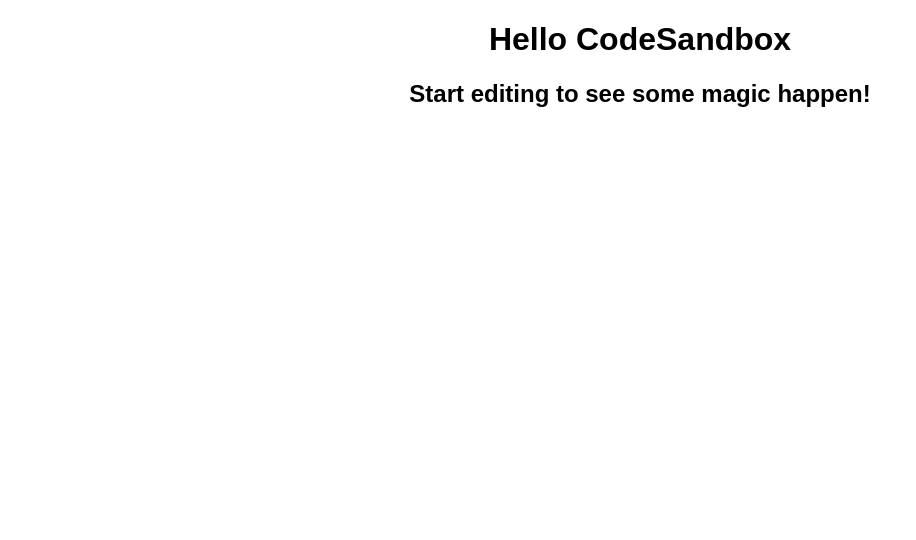
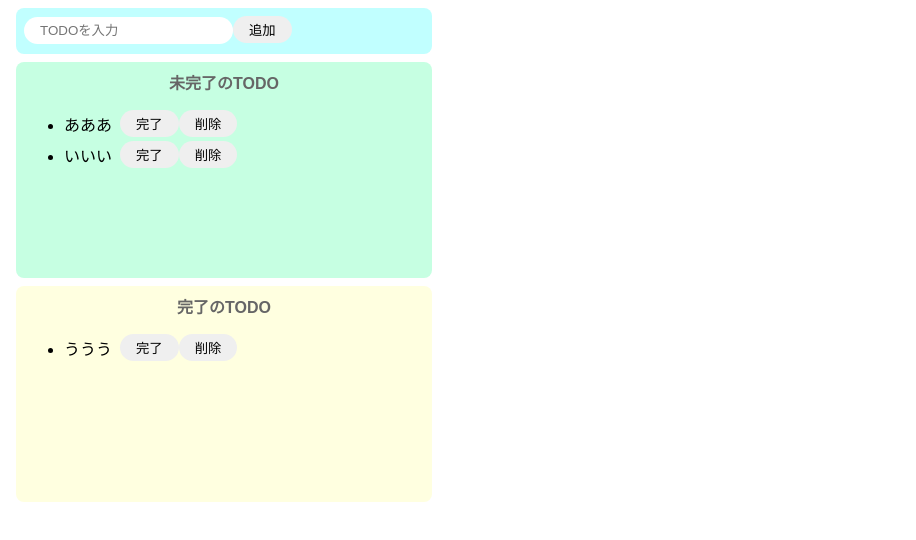
Before and after one commit to ao9mame/react-practice, a React (Create React App) app: page / in a window 1280 px wide. Shown: the top 540 px of the page, without its empty margins (0-916 px from the left). Built offline with nearby package versions, Linux system fonts and the light colour scheme.

Commit message:
add base

```diff
--- a/src/App.js
+++ /dev/null
@@ -1,10 +0,0 @@
-import "./styles.css";
-
-export default function App() {
-  return (
-    <div className="App">
-      <h1>Hello CodeSandbox</h1>
-      <h2>Start editing to see some magic happen!</h2>
-    </div>
-  );
-}
--- /dev/null
+++ b/src/App.jsx
@@ -0,0 +1,38 @@
+import React from "react";
+import "./styles.css";
+
+export const App = () => {
+  return (
+    <>
+      <div className="input-area">
+        <input placeholder="TODOを入力" />
+        <button>追加</button>
+      </div>
+      <div className="incomplete-area">
+        <p className="title">未完了のTODO</p>
+        <ul>
+          <div className="list-row">
+            <li>あああ</li>
+            <button>完了</button>
+            <button>削除</button>
+          </div>
+          <div className="list-row">
+            <li>いいい</li>
+            <button>完了</button>
+            <button>削除</button>
+          </div>
+        </ul>
+      </div>
+      <div className="complete-area">
+        <p className="title">完了のTODO</p>
+        <ul>
+          <div className="list-row">
+            <li>ううう</li>
+            <button>完了</button>
+            <button>削除</button>
+          </div>
+        </ul>
+      </div>
+    </>
+  );
+};
--- a/src/index.js
+++ b/src/index.js
@@ -1,12 +1,6 @@
-import { StrictMode } from "react";
-import ReactDOM from "react-dom";
+import React from "react";
+import ReactDom from "react-dom";
 
-import App from "./App";
+import { App } from "./App";
 
-const rootElement = document.getElementById("root");
-ReactDOM.render(
-  <StrictMode>
-    <App />
-  </StrictMode>,
-  rootElement
-);
+ReactDom.render(<App />, document.getElementById("root"));
--- a/src/styles.css
+++ b/src/styles.css
@@ -1,4 +1,66 @@
-.App {
+body {
   font-family: sans-serif;
+}
+
+input {
+  border-radius: 16px;
+  border: none;
+  padding: 6px 16px;
+  outline: none;
+}
+
+button {
+  border-radius: 16px;
+  border: none;
+  padding: 4px 16px;
+}
+
+button:hover {
+  background-color: #ff7fff;
+  color: #fff;
+  cursor: pointer;
+}
+
+li {
+  margin-right: 8px;
+}
+
+.input-area {
+  background-color: #c1ffff;
+  width: 400px;
+  height: 30px;
+  border-radius: 8px;
+  padding: 8px;
+  margin: 8px;
+}
+
+.incomplete-area {
+  background-color: #c6ffe2;
+  width: 400px;
+  min-height: 200px;
+  padding: 8px;
+  margin: 8px;
+  border-radius: 8px;
+}
+
+.complete-area {
+  background-color: #ffffe0;
+  width: 400px;
+  min-height: 200px;
+  padding: 8px;
+  margin: 8px;
+  border-radius: 8px;
+}
+
+.title {
   text-align: center;
+  margin-top: 0;
+  font-weight: bold;
+  color: #666;
 }
+
+.list-row {
+  display: flex;
+  align-items: center;
+  padding-bottom: 4px;
+}
```
Also changed, not shown: src/components/ColorfulMessage.jsx (added, +13 -0 lines).
